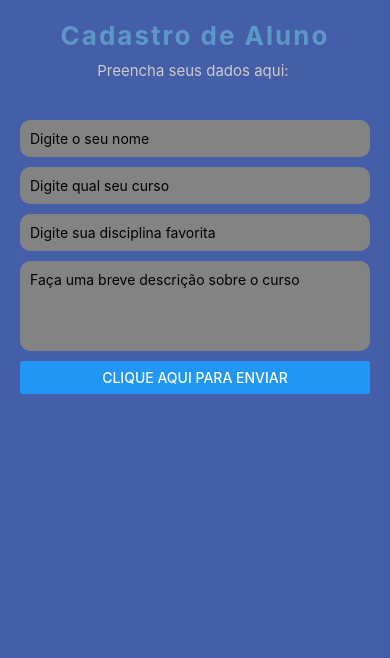
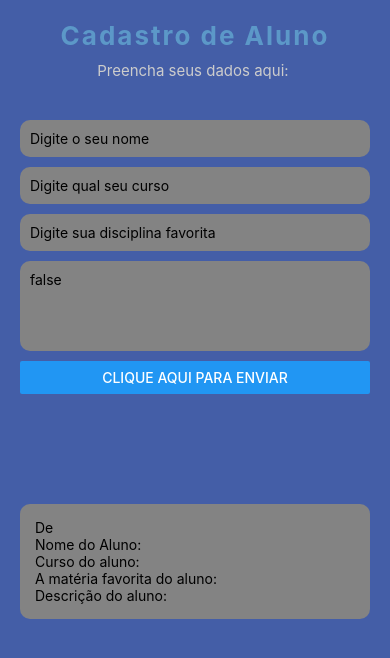
Before and after one commit to LuisGdev13/CP1-Mobile, a React Native app: screen / in a window 390 px wide. Both pictures are taken after a click on the button "CLIQUE AQUI PARA ENVIAR". Shown: the top 658 px of the page. Built offline with nearby package versions, Linux system fonts and the light colour scheme.

Commit message:
feat: Adicionando a visualização dos dados enviados

```diff
--- a/App.js
+++ b/App.js
@@ -6,9 +6,9 @@ import { SafeAreaProvider, SafeAreaView } from 'react-native-safe-area-context';
 
 export default function App() {
   const[nomeAluno,setNomeAluno]=useState("")
-  const[cursoAluno,setCursoAluno]=useState("")
-  const [disciplinaAluno, setDisciplinaAluno] = useState("");
-  const [descricaoAluno, setDescricao] = useState("");
+  const[cAluno,setCursoAluno]=useState("")
+  const [disciAluno, setDisciplinaAluno] = useState("");
+  const [descAluno, setDescricao] = useState(false);
   const[mostrarDados,setMostrarDados]=useState(false)
 
 
@@ -18,6 +18,8 @@ export default function App() {
       <SafeAreaView style={styles.container}>
         <Text style={styles.titulo}>Cadastro de Aluno</Text>
         <Text style={styles.subtitulo}>Preencha seus dados aqui: </Text>
+
+
 
       <TextInput
         placeholder='Digite o seu nome'
@@ -34,7 +36,7 @@ export default function App() {
         maxLength={30}
         autoCapitalize='none'
         onChangeText={setCursoAluno}
-        value={cursoAluno}
+        value={cAluno}
       />
 
       <TextInput
@@ -43,7 +45,7 @@ export default function App() {
         maxLength={30}
         autoCapitalize='none'
         onChangeText={setDisciplinaAluno}
-        value={disciplinaAluno}
+        value={disciAluno}
       />
 
       <TextInput
@@ -54,7 +56,7 @@ export default function App() {
         maxLength={60}
         autoCapitalize='none'
         onChangeText={setDescricao}
-        value={descricaoAluno}
+        value={descAluno}
       />
 
     <Button
@@ -62,11 +64,19 @@ export default function App() {
       onPress={()=>setMostrarDados(!mostrarDados)}
     />
 
+    {mostrarDados && (
+  <RenderizarDados
+    nomeAluno={nomeAluno}
+    cAluno={cAluno}
+    disciAluno={disciAluno}
+    descAluno={descAluno}
+  />
+)}
+
 
       <StatusBar style="auto" />
     </SafeAreaView>
   </SafeAreaProvider>
-
   );
 }
 
@@ -104,6 +114,5 @@ const styles = StyleSheet.create({
     textAlign: 'center',
     marginBottom: 30,
     fontSize: 15,
-
-  }
+  },
 });
--- a/components/RenderizarDados.jsx
+++ b/components/RenderizarDados.jsx
@@ -1,12 +1,24 @@
-import { Text, View } from "react-native";
+import { Text, View, StyleSheet} from "react-native";
 
-export default ({nomeAluno,cAluno, disciAluno})=>{
+export default ({nomeAluno,cAluno, disciAluno, descAluno})=>{
     return(
-        <View>
+        <View style={styles.box}>
+            <Text style={styles.titulo}>De</Text>
             <Text>Nome do Aluno: {nomeAluno}</Text>
             <Text>Curso do aluno: {cAluno}</Text>
             <Text>A matéria favorita do aluno: {disciAluno} </Text>
+            <Text>Descrição do aluno: {descAluno}</Text>
         </View>
 
     )
 }
+
+const styles = StyleSheet.create ({
+box: {
+  marginTop: 100,
+  padding: 15,
+  backgroundColor: "#838383",
+  borderRadius: 10,
+  width: '100%'
+}
+})
```
